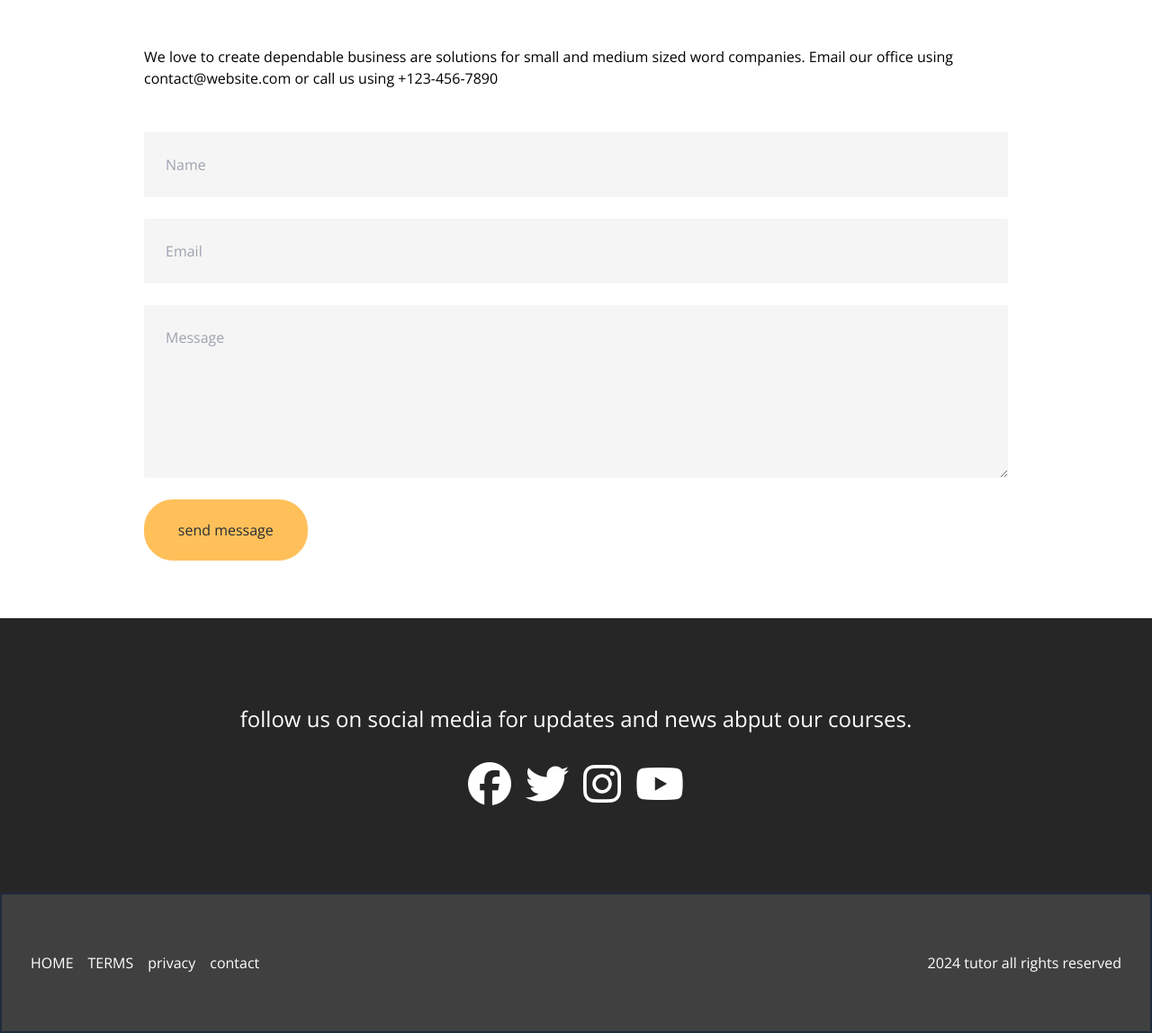
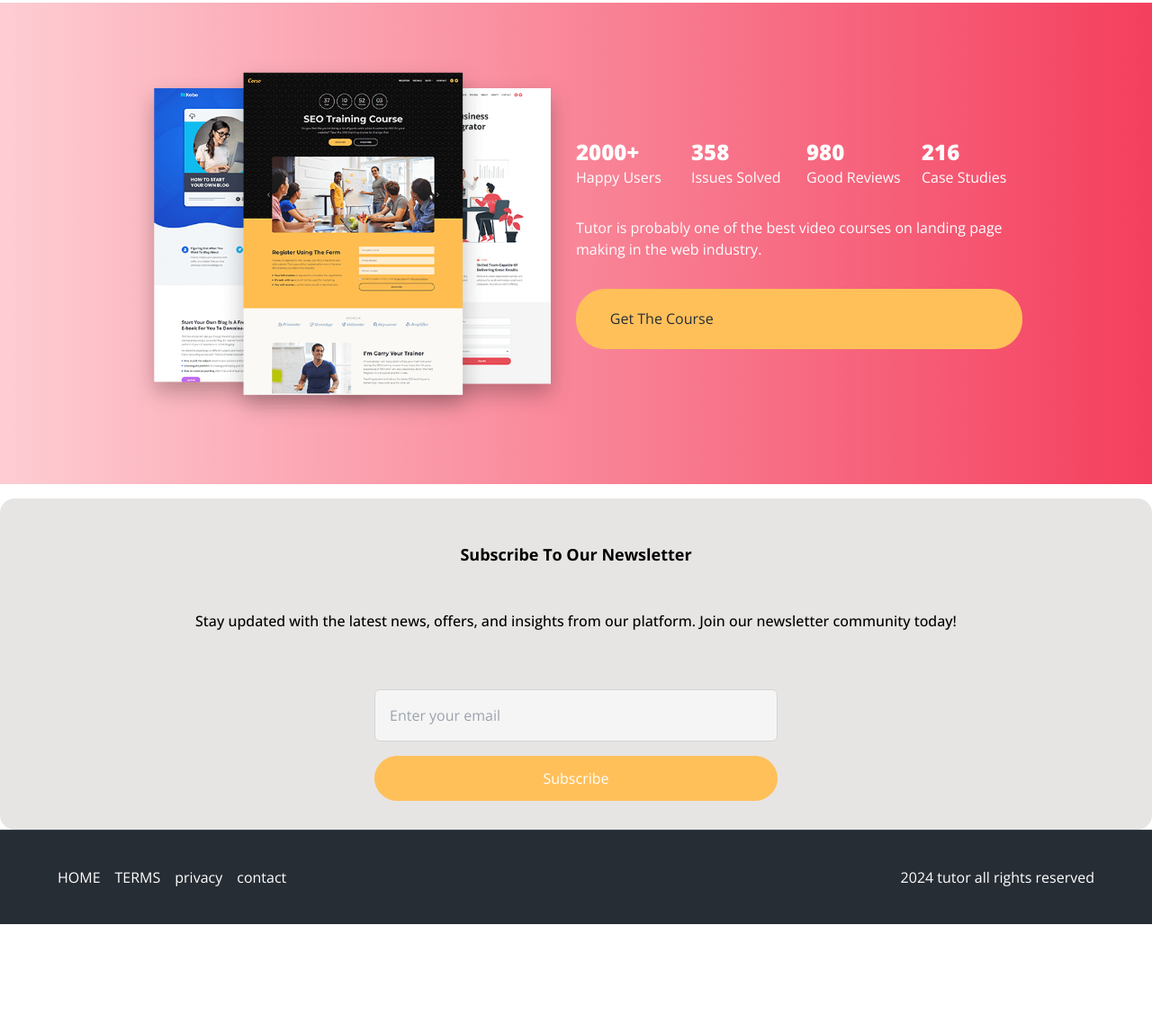
Before and after one commit to mjkhader/Mjk-project, a plain HTML site: page about.html in a window 1280 px wide. Shown: the part 253-1401 px from the top of the page at 90% size. After the commit the page ends 1280 px from the top, so only its background shows below. Drawn offline with nearby package versions, Linux system fonts and the light colour scheme.

Commit message:
Contact Page

```diff
--- a/about.html
+++ b/about.html
@@ -79,56 +79,78 @@
 
 
 
-    <header class="text-white h-60 pt-32 bg-rose-400">
+    <header class="text-white bg-rose-400 pt-32 h-60">
       <!--  -->
-        <div class="max-w-5xl my-0 mx-auto py-0	px-8">
-          <h1 class="text-3xl font-bold mb-4">About Us</h1>
+        <div class="max-w-5xl my-0 mx-auto py-0	px-1 ">
+          <h1 class="text-3xl font-black my-4">About Us</h1>
 
         </div>
       </header>
+      <!-- stats -->
 
-    <section class="section">
-      <!--  -->
-      <div class="max-w-5xl my-0 mx-auto py-0	px-8">
-            <p class="mb-12">
-                We love to create dependable business are solutions for small and
-                medium sized word companies. Email our office using
-                contact@website.com or call us using +123-456-7890
+
+      <section class="bg-gradient-to-r from-rose-200 to-rose-500 py-16 my-4" id="stats">
+        <div class="flex flex-col sm:flex-row justify-between items-center text-white max-w-5xl mx-auto px-4">
+          <img src="images/stats.png" alt="stats" class="w-full sm:w-1/2 mb-8 sm:mb-0" />
+          <div class="flex flex-col justify-between text-center sm:text-left">
+            <div class="grid grid-cols-2 sm:grid-cols-4 gap-4 mb-8">
+              <div>
+                <h3 class="font-black text-2xl">2000+</h3>
+                <p>Happy Users</p>
+              </div>
+              <div>
+                <h3 class="font-black text-2xl">358</h3>
+                <p>Issues Solved</p>
+              </div>
+              <div>
+                <h3 class="font-black text-2xl">980</h3>
+                <p>Good Reviews</p>
+              </div>
+              <div>
+                <h3 class="font-black text-2xl">216</h3>
+                <p>Case Studies</p>
+              </div>
+            </div>
+            <p class="pb-8">
+              Tutor is probably one of the best video courses on landing page
+              making in the web industry.
             </p>
-            <form>
-              <input type="text" name="name" placeholder="Name"  class="block text-base w-full my-6 border-solid rounded-sm p-6 bg-neutral-100">
-              <input type="email" name="email" placeholder="Email" class="block text-base w-full my-6 border-solid rounded-sm p-6 bg-neutral-100">
-                <textarea name="message" placeholder="Message" class="block text-base w-full my-6 border-solid rounded-sm p-6 bg-neutral-100 h-48" ></textarea>
-                <button type="submit" class="btn">send message</button>
-            </form>
+            <a href="#" class="btn inline-block ">Get The Course</a>
+          </div>
         </div>
-    </section>
-    <!-- Social section -->
+      </section>
+    <!-- newsletter -->
 
-    <section class="bg-neutral-800 text-white px-8 py-24 text-center text-2xl mb-0">
-      <div class="container ">
-        <p class="mb-8">
-          follow us on social media for updates and news abput our courses.
+
+    <section class="bg-stone-200 max-w-7xl mx-auto p-8 rounded-2xl" id="newsletter">
+      <div class="flex flex-col justify-center items-center gap-8">
+        <h2 class="text-center text-lg font-bold py-4">Subscribe To Our Newsletter</h2>
+        <p class="text-center pb-8 font-medium">
+          Stay updated with the latest news, offers, and insights from our platform. Join our newsletter community today!
         </p>
-        <div class="flex justify-center gap-4 mt-8">
-          <a href="#" class="text-white hover:text-orange-200"><i class="fa-brands fa-facebook fa-2x"></i> </a>
-          <a href="#" class="text-white hover:text-orange-200"><i class="fa-brands fa-twitter fa-2x"></i> </a>
-          <a href="#" class="text-white hover:text-orange-200"><i class="fa-brands fa-instagram fa-2x"></i> </a>
-          <a href="#" class="text-white hover:text-orange-200"><i class="fa-brands fa-youtube fa-2x"></i> </a>
-        </div>
+        <form class="w-full max-w-md">
+          <input
+            type="email"
+            name="email"
+            id="email"
+            placeholder="Enter your email"
+            class="block w-full text-base border border-neutral-300 rounded-md p-4 bg-neutral-100 mb-4"
+          />
+          <button type="submit" class="btn w-full px-6 py-3 text-white">
+            Subscribe
+          </button>
+        </form>
       </div>
     </section>
 
 
-    <!-- footer -->
-
-    <footer class="bg-neutral-700 text-white border-2 border-solid border-slate-800 py-2 py-8">
-      <div class="container flex justify-between items-center">
-        <ul class="flex justify-center gap-4 mx-0 my-8">
-          <li><a href="#" class="text-white hover:text-orange-200 ">HOME</a></li>
-          <li><a href="#" class="text-white hover:text-orange-200">TERMS</a></li>
-          <li><a href="#" class="text-white hover:text-orange-200">privacy</a></li>
-          <li><a href="contact.html" class="text-white hover:text-orange-200">contact</a></li>
+    <footer class="footer">
+      <div class="container footer-flex">
+        <ul class="footer-links">
+          <li><a href="index.html">HOME</a></li>
+          <li><a href="#">TERMS</a></li>
+          <li><a href="#">privacy</a></li>
+          <li><a href="contact.html">contact</a></li>
         </ul>
         <p>2024 tutor all rights reserved</p>
       </div>
```
Also changed, not shown: contact.html (+1 -11 lines).
